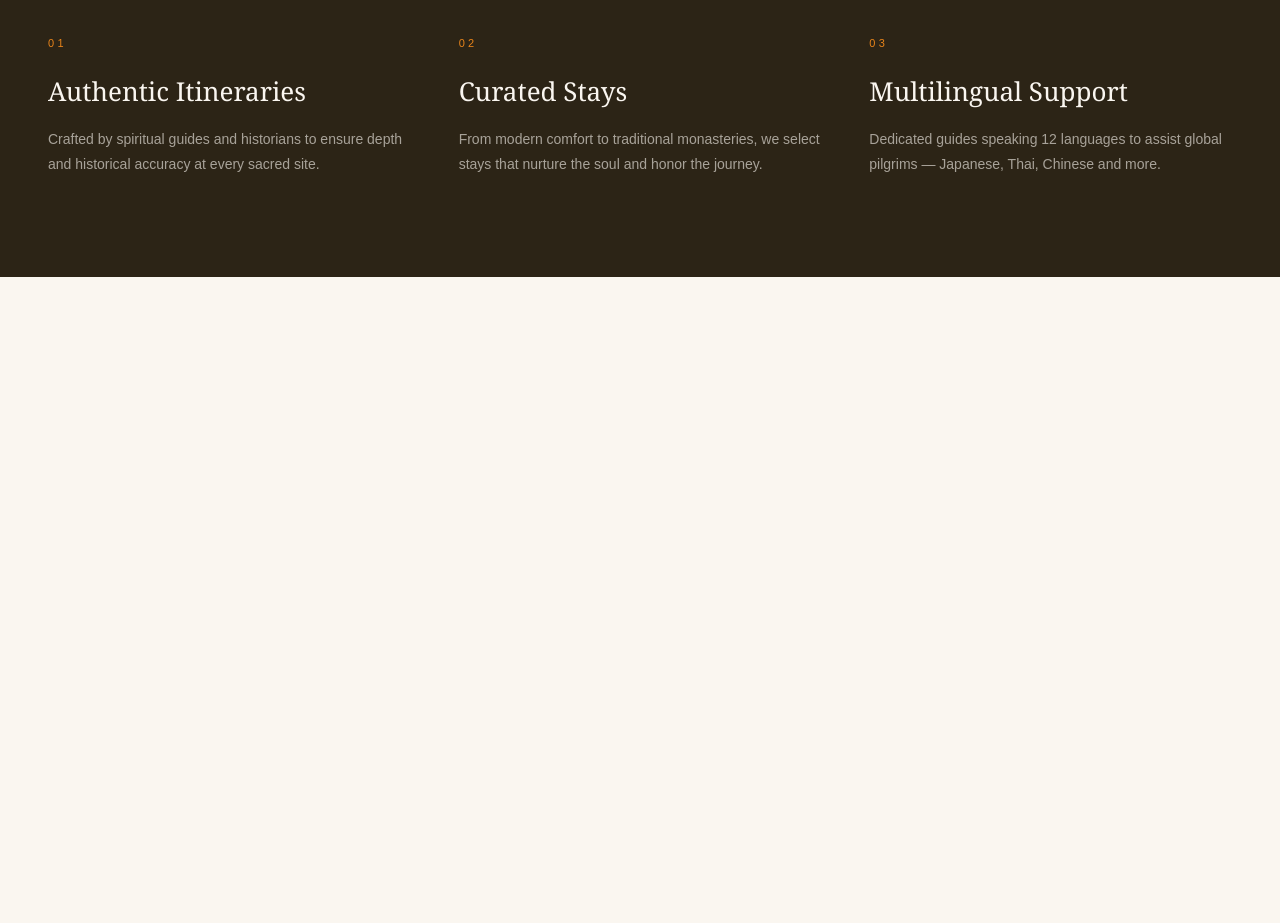
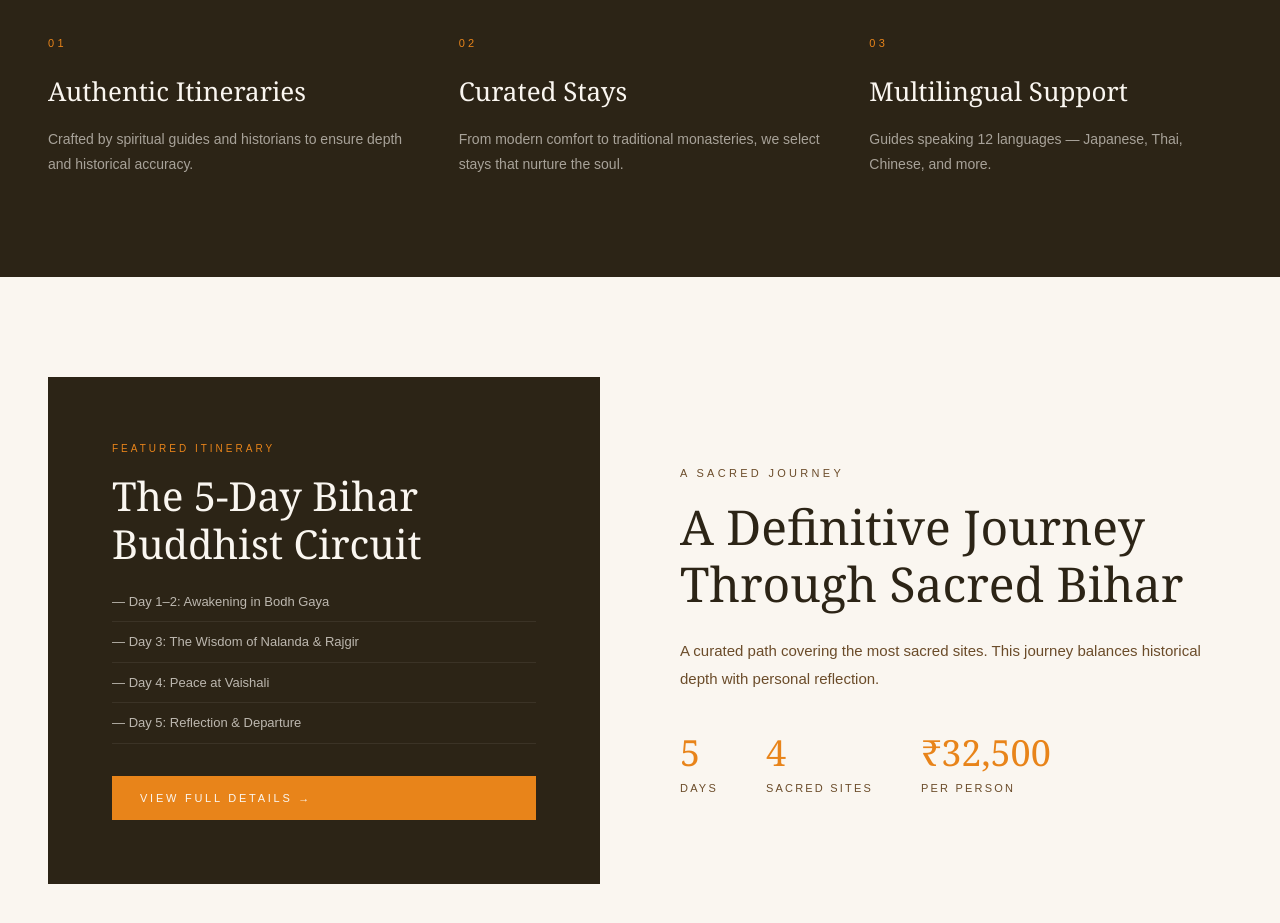
Before and after one commit to tushar01anand/bodhibihar, a React (Vite) app: page / in a window 1280 px wide. Shown: the part 1940-2863 px from the top of the page. Before the commit the page ends 2217 px from the top, so only its background shows below. Built offline with nearby package versions, Linux system fonts and the light colour scheme.

Commit message:
Add Featured Itinerary section

```diff
--- a/src/pages/Home.jsx
+++ b/src/pages/Home.jsx
@@ -2,6 +2,7 @@ const Home = () => {
   return (
     <div className="bg-cream min-h-screen">
 
+      {/* Hero Section */}
       <section
         style={{
           minHeight: '100vh',
@@ -100,6 +101,7 @@ const Home = () => {
 
         </div>
       </section>
+
       {/* Sacred Four Section */}
       <section style={{ backgroundColor: '#FAF6F0', padding: '100px 48px' }}>
 
@@ -149,6 +151,7 @@ const Home = () => {
         </div>
 
       </section>
+
       {/* Why BodhiBihar Section */}
       <section style={{ backgroundColor: '#2C2416', padding: '100px 48px' }}>
 
@@ -165,17 +168,17 @@ const Home = () => {
             {
               number: '01',
               title: 'Authentic Itineraries',
-        desc: 'Crafted by spiritual guides and historians to ensure depth and historical accuracy at every sacred site.',
+              desc: 'Crafted by spiritual guides and historians to ensure depth and historical accuracy.',
             },
             {
               number: '02',
               title: 'Curated Stays',
-        desc: 'From modern comfort to traditional monasteries, we select stays that nurture the soul and honor the journey.',
+              desc: 'From modern comfort to traditional monasteries, we select stays that nurture the soul.',
             },
             {
               number: '03',
               title: 'Multilingual Support',
-        desc: 'Dedicated guides speaking 12 languages to assist global pilgrims — Japanese, Thai, Chinese and more.',
+              desc: 'Guides speaking 12 languages — Japanese, Thai, Chinese, and more.',
             },
           ].map((item) => (
             <div key={item.number}>
@@ -193,6 +196,88 @@ const Home = () => {
         </div>
 
       </section>
+
+      {/* Featured Itinerary Section */}
+      <section style={{ backgroundColor: '#FAF6F0', padding: '100px 48px' }}>
+
+        <div style={{ display: 'grid', gridTemplateColumns: '1fr 1fr', gap: '80px', alignItems: 'center' }}>
+
+          {/* Left — dark card */}
+          <div style={{
+            backgroundColor: '#2C2416',
+            padding: '64px',
+            position: 'relative',
+            minHeight: '400px',
+            display: 'flex',
+            flexDirection: 'column',
+            justifyContent: 'flex-end',
+          }}>
+            <p style={{ color: '#E8841A', fontSize: '10px', letterSpacing: '0.3em', textTransform: 'uppercase', marginBottom: '16px' }}>
+              Featured Itinerary
+            </p>
+            <h3 style={{ fontFamily: 'Cormorant Garamond, Georgia, serif', fontSize: '40px', color: '#FAF6F0', marginBottom: '24px', lineHeight: 1.2 }}>
+              The 5-Day Bihar Buddhist Circuit
+            </h3>
+            <div style={{ display: 'flex', flexDirection: 'column', gap: '10px', marginBottom: '32px' }}>
+              {[
+                'Day 1–2: Awakening in Bodh Gaya',
+                'Day 3: The Wisdom of Nalanda & Rajgir',
+                'Day 4: Peace at Vaishali',
+                'Day 5: Reflection & Departure',
+              ].map((day) => (
+                <p key={day} style={{ color: '#FAF6F0', opacity: 0.7, fontSize: '13px', borderBottom: '1px solid rgba(255,255,255,0.1)', paddingBottom: '10px' }}>
+                  — {day}
+                </p>
+              ))}
+            </div>
+
+            <a
+              href="/itinerary"
+              style={{
+                backgroundColor: '#E8841A',
+                color: '#FAF6F0',
+                padding: '14px 28px',
+                fontSize: '11px',
+                letterSpacing: '0.25em',
+                textTransform: 'uppercase',
+                textDecoration: 'none',
+                display: 'inline-block',
+              }}
+            >
+              View Full Details →
+            </a>
+          </div>
+
+          {/* Right — text */}
+          <div>
+            <p style={{ fontSize: '11px', letterSpacing: '0.3em', textTransform: 'uppercase', color: '#6B4C2A', marginBottom: '16px' }}>
+              A Sacred Journey
+            </p>
+            <h2 style={{ fontFamily: 'Cormorant Garamond, Georgia, serif', fontSize: '48px', color: '#2C2416', fontWeight: 500, marginBottom: '24px', lineHeight: 1.2 }}>
+              A Definitive Journey Through Sacred Bihar
+            </h2>
+            <p style={{ color: '#6B4C2A', fontSize: '15px', lineHeight: 1.9, marginBottom: '32px' }}>
+              A curated path covering the most sacred sites. This journey balances historical depth with personal reflection.
+            </p>
+            <div style={{ display: 'flex', gap: '48px' }}>
+              <div>
+                <p style={{ fontFamily: 'Cormorant Garamond, Georgia, serif', fontSize: '36px', color: '#E8841A' }}>5</p>
+                <p style={{ fontSize: '11px', letterSpacing: '0.2em', textTransform: 'uppercase', color: '#6B4C2A' }}>Days</p>
+              </div>
+              <div>
+                <p style={{ fontFamily: 'Cormorant Garamond, Georgia, serif', fontSize: '36px', color: '#E8841A' }}>4</p>
+                <p style={{ fontSize: '11px', letterSpacing: '0.2em', textTransform: 'uppercase', color: '#6B4C2A' }}>Sacred Sites</p>
+              </div>
+              <div>
+                <p style={{ fontFamily: 'Cormorant Garamond, Georgia, serif', fontSize: '36px', color: '#E8841A' }}>₹32,500</p>
+                <p style={{ fontSize: '11px', letterSpacing: '0.2em', textTransform: 'uppercase', color: '#6B4C2A' }}>Per Person</p>
+              </div>
+            </div>
+          </div>
+
+        </div>
+      </section>
+
     </div>
   )
 }
```
Lines whose indentation alone changed are shown as unchanged.
